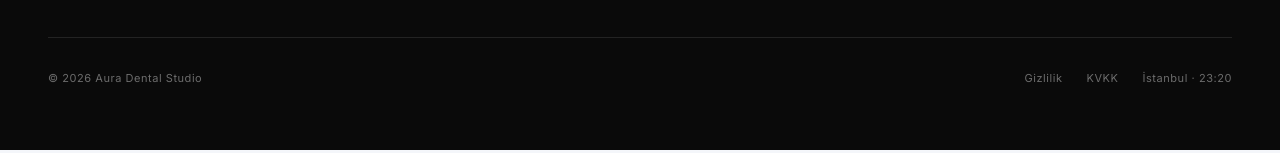
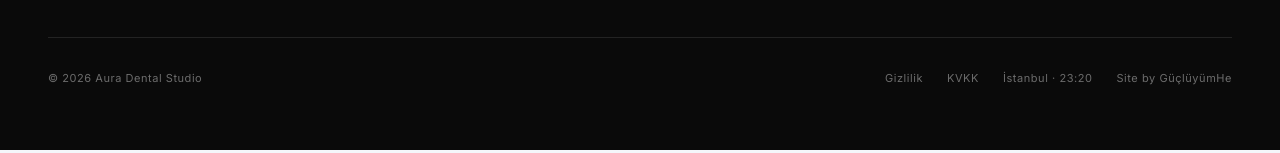
Before and after one commit to sandrotonal/di-, a React (Vite) app: page /vakalar in a window 1280 px wide. Shown: the part 3446-3599 px from the top of the page. Built offline with nearby package versions, Linux system fonts and the light colour scheme; the HTML template or start-up script is replaced by a standard one.

Commit message:
Add site credit link in footer

```diff
--- a/src/components/Footer.jsx
+++ b/src/components/Footer.jsx
@@ -105,6 +105,9 @@ export function Footer({ t, time, lang }) {
               <Link to="/gizlilik" className="link-underline hover:text-[#4a78e0]">{t.footer.privacy}</Link>
               <Link to="/kvkk" className="link-underline hover:text-[#4a78e0]">{t.footer.kvkk}</Link>
               <div>{lang === 'tr' ? 'İstanbul' : 'Istanbul'} · {time}</div>
+              <a href="https://gucluyumhe.dev/" target="_blank" rel="noopener noreferrer" className="link-underline hover:text-[#4a78e0]">
+                {lang === 'tr' ? 'Site by' : lang === 'de' ? 'Seite von' : 'Site by'} GüçlüyümHe
+              </a>
             </div>
           </div>
         </div>
```
